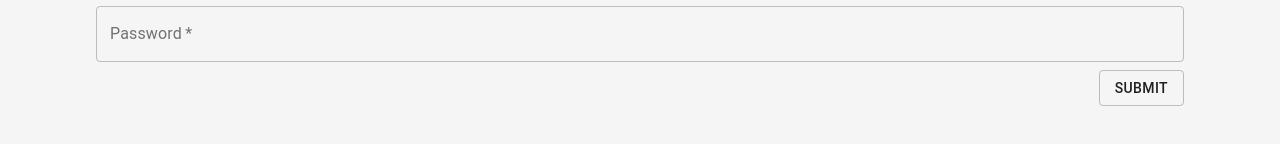
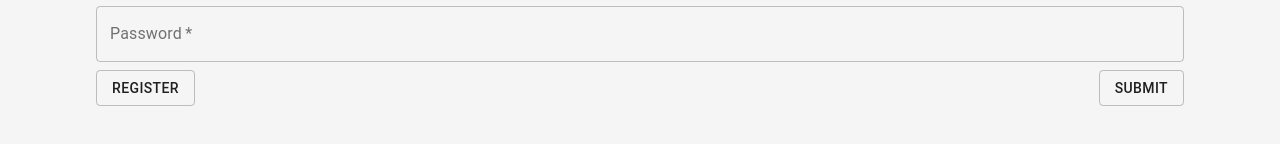
Before and after one commit to Chicago19/team-10, a React (Create React App) app: page /login in a window 1280 px wide. Shown: the part 428-572 px from the top of the page. Built offline with nearby package versions, Linux system fonts and the light colour scheme.

Commit message:
add register button for login

```diff
--- a/src/components/LoginPage/Login.jsx
+++ b/src/components/LoginPage/Login.jsx
@@ -57,6 +57,13 @@ const Login = props => {
         />
       </Grid>
       <Grid item container className={classes.fullWidthItem}>
+      <Grid item xs container>
+      <Link to="/registration">
+            <Button variant="outlined">
+              Register
+            </Button>
+          </Link>
+        </Grid>
         <Grid item xs container justify="flex-end">
           <Link to="/home">
             <Button variant="outlined">
```
